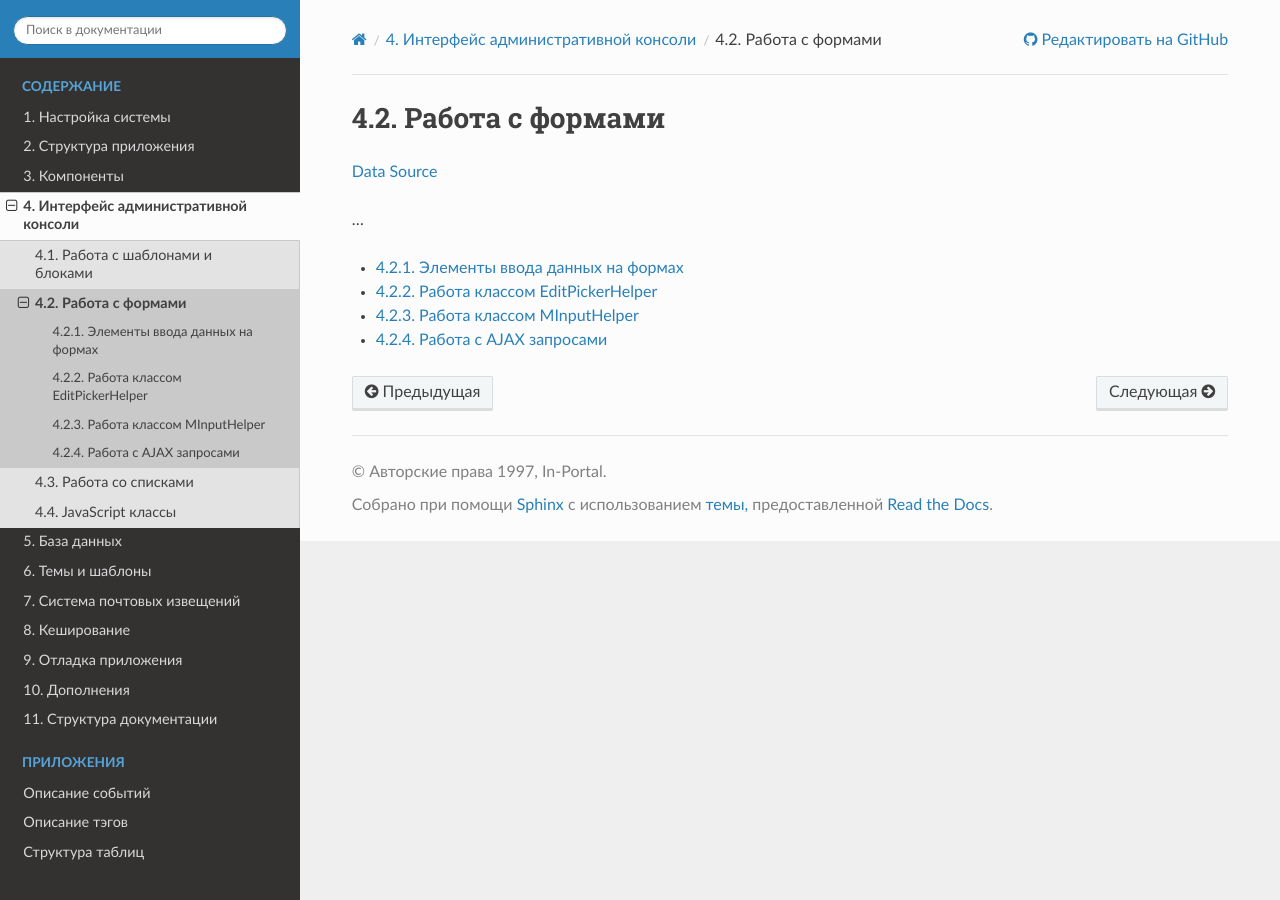
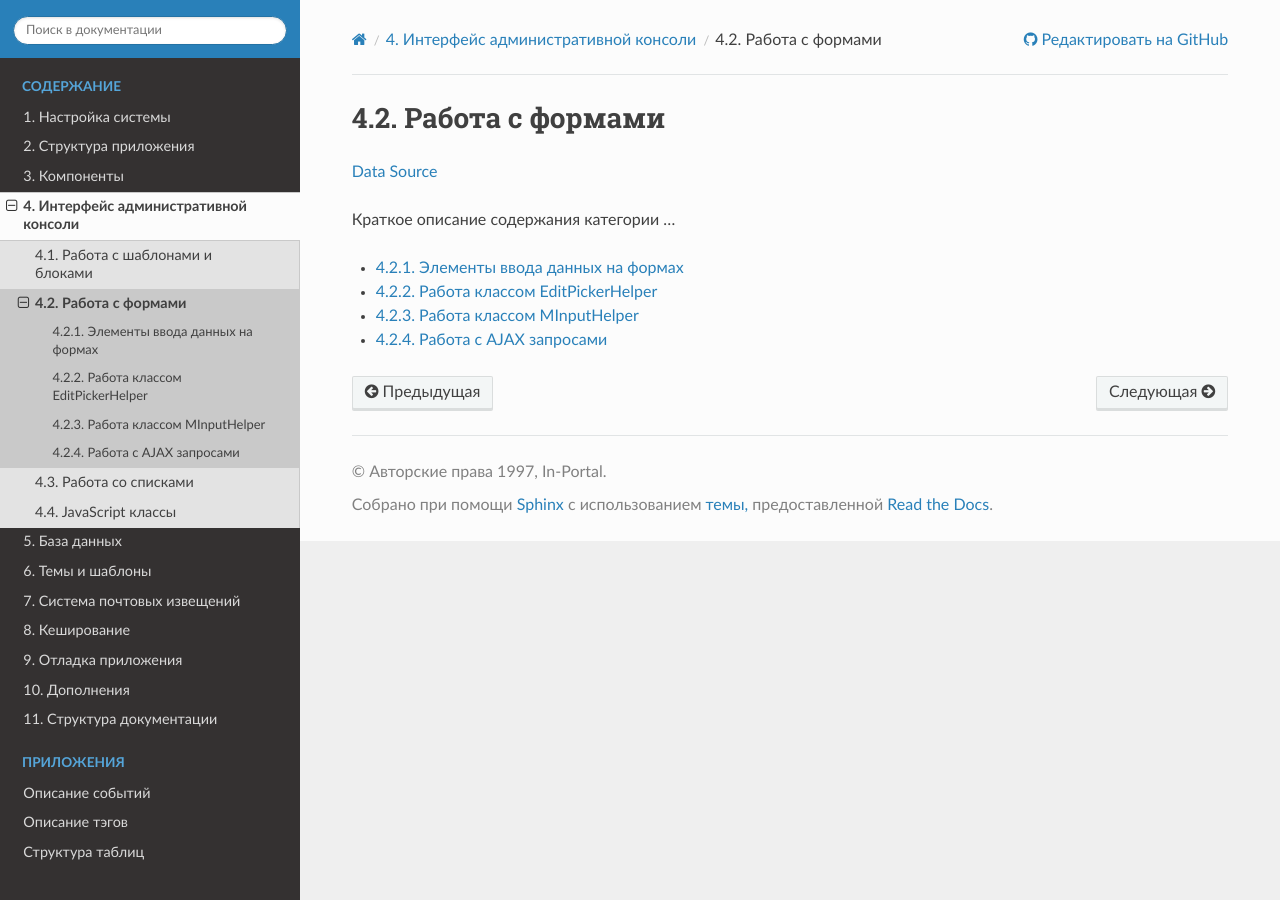
Before and after one commit to in-portal/guide-ru, a Sphinx documentation site: the page built from docs/admin_console_ui/forms.rst, in a window 1280 px wide. Built offline with Sphinx 7.4.7 and the Read the Docs theme 3.1.0, drawn with Linux system fonts in a browser that asks for light colours.

Commit message:
Integrated "/admin_console_ui/forms.rst"

```diff
--- a/docs/admin_console_ui/forms.rst
+++ b/docs/admin_console_ui/forms.rst
@@ -2,7 +2,7 @@
 ****************
 `Data Source`_
 
-...
+Краткое описание содержания категории ...
 
 .. toctree::
    :maxdepth: 1
```
